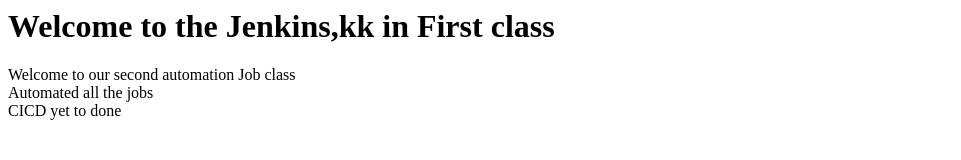
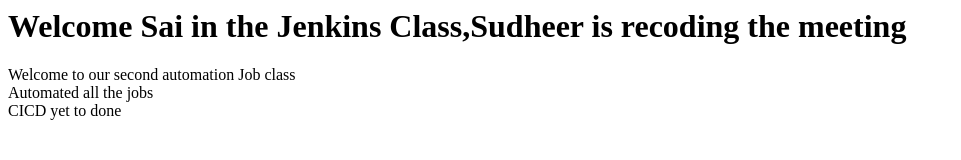
Before and after one commit to ekrpand/jenkis, a plain HTML site: page index.html in a window 1280 px wide. Shown: the whole page, without its empty margins (0-961 px from the left). Drawn offline with Linux system fonts and the light colour scheme.

Commit message:
Update index.html
new chnages

```diff
--- a/index.html
+++ b/index.html
@@ -1,7 +1,7 @@
 <html>
 <title>Jnekins CI/CD Pipeline</title>
 <body>
-<h1>Welcome to the Jenkins,kk in First class</h1>
+<h1>Welcome Sai in the Jenkins Class,Sudheer is recoding the meeting</h1>
 <b1>Welcome to our second automation Job class</b1>
 <br>Automated all the jobs
 <br>CICD yet to done
```
